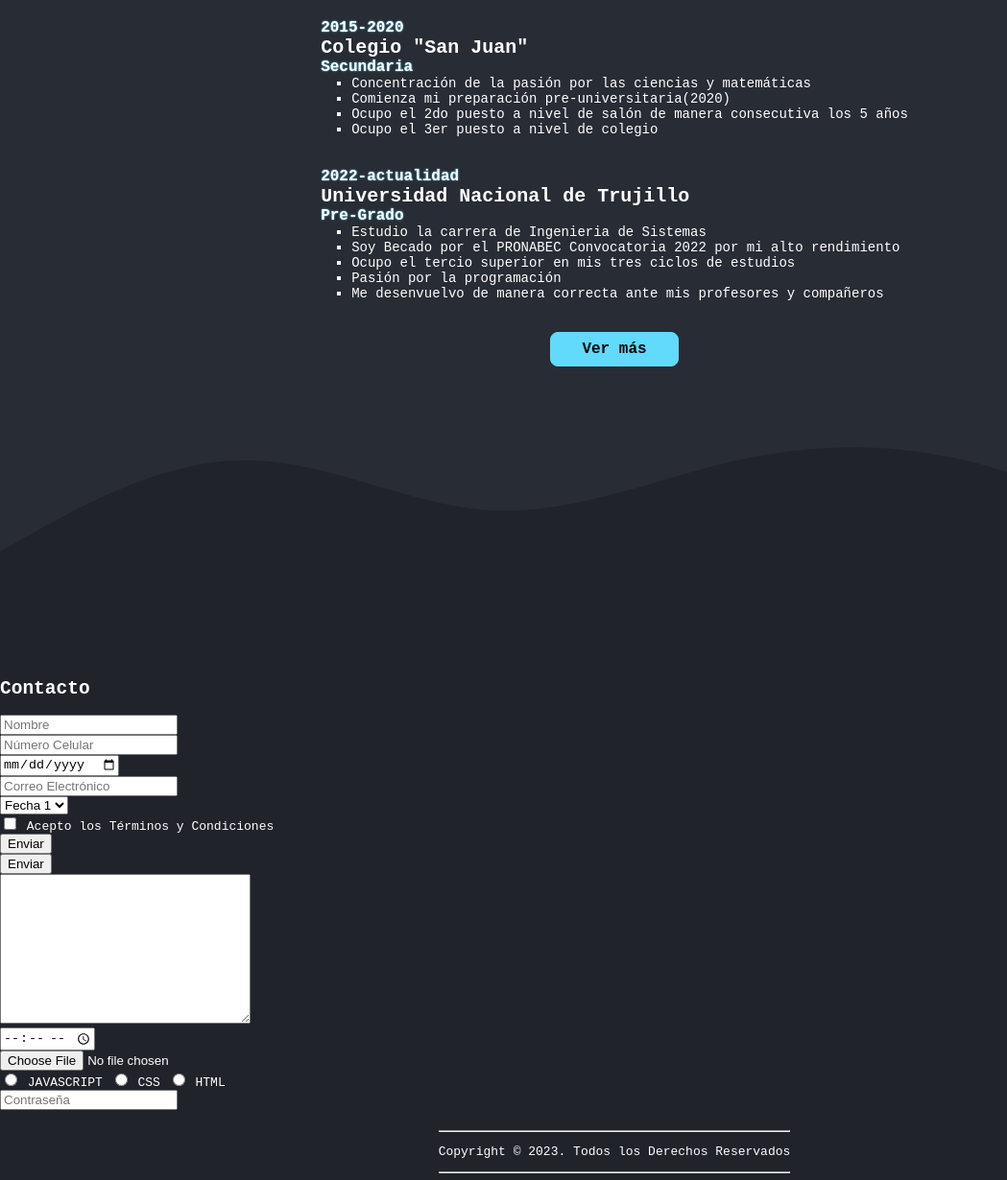
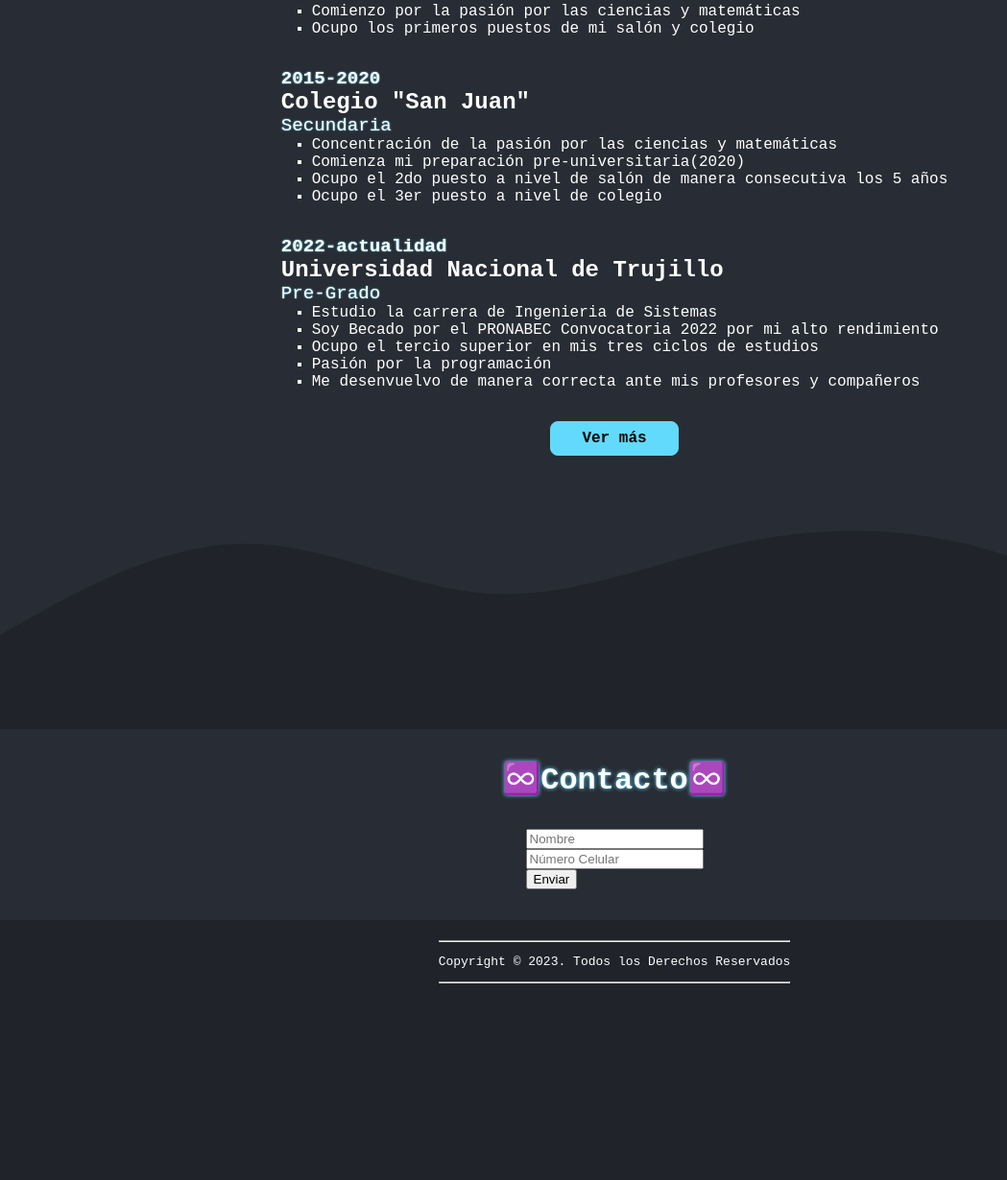
Before and after one commit to RenzoFV/Repository1, a plain HTML site: page index.html in a window 1280 px wide. Shown: the part 1401-2631 px from the top of the page at 96% size, without its empty margins (0-1049 px from the left). After the commit the page ends 2433 px from the top, so only its background shows below. Drawn offline with Linux system fonts and the light colour scheme; a web font is replaced by a local one.

Commit message:
Update index.html contact

```diff
--- a/css/index.css
+++ b/css/index.css
@@ -233,14 +233,14 @@
     position: relative;
 }
 .wave--rotate-180deg{
-    top: -0.125rem;
     transform: rotate(180deg);
+    margin: -1rem 0;
+
 }
 .wave__wave{
     display: block;
     fill: #282c34;
 }
-
 
 .section{
     background-color:#282c34 ;
@@ -251,7 +251,7 @@
     max-width: 640px;
     padding: 0 1rem;
 }
-.container--test{
+.container--elements{
     display: flex;
     flex-direction: column;
     gap: 2rem;
@@ -282,13 +282,13 @@
     text-shadow: 0 0 0.125rem #61dafb;
     font-size: 1rem;
 
-
 }
 .card-exp__institution{
     margin: 0;
     font-size: 1.25rem;
 }
 .card-exp__grade{
+    font-weight: 300;
     margin: 0;
     text-shadow:0 0 0.125rem #61dafb ;
     font-size: 1rem;
@@ -298,12 +298,9 @@
     padding: 0;
     padding-left: 2rem;
     list-style: square;
-
-
 }
 .card-exp__activity{
     font-size: 0.875rem;
-
 
 }
 .button{
@@ -337,3 +334,27 @@
     box-shadow: 0 0 0.25rem 0 #61dafb;
 
 }
+@media (min-width:768px){
+    .section{
+        padding: 2rem 0;
+    }
+    .section__title{
+        font-size: 2rem;
+    }
+    .card-exp__period{
+        font-size: 1.2rem;
+
+    }
+    .card-exp__institution{
+        font-size: 1.5rem;
+    }
+    .card-exp__grade{
+        font-size: 1.2rem;
+    }
+    .card-exp__activity{
+        font-size: 1rem;
+    }
+    .container{
+        max-width: 1024px;
+    }
+}
--- a/index.html
+++ b/index.html
@@ -73,7 +73,7 @@
                         Nacional de Trujillo, actualmente me encuentro cursando en el 4to ciclo de mi carrera.<br>
                         Me gusta cada día aprendar mas sobre tecnología y como ésta tiene impacto en nuestra sociedad.<br>
                         Mis hobbys son: Escuchar música, mirar películas y jugar videojuegos con mis amigos.💻</p>
-                    <a href="https://www.facebook.com/renzosaid.florianvillegas" class="button button--primary">¡Contáctame!</a>
+                    <a href="https://www.facebook.com/renzosaid.florianvillegas" class="button button--primary" target="_blank">¡Contáctame!</a>
                 </div>
                 <div class="i-Hero__img-container">
                     <div class="i-Hero__img-pro-tech-container">
@@ -96,7 +96,7 @@
         </svg>
     </figure>
         <section id="iExperience" class="section">
-            <div class="container container--test">
+            <div class="container container--elements">
                 <h2 class="section__title">🧑‍💻Estudios🧑‍💻</h2>
                 <div class="section__cards">
                     <div class="card-exp">
@@ -151,35 +151,13 @@
             </path>
             </svg>
         </figure>
-        <section id="iContact">
-            <div>
-                <h2>Contacto</h2>
+        <section id="iContact" class="section">
+            <div class="container container--elements">
+                <h2 class="section__title">♾️Contacto♾️</h2>
                 <form>
                    <input type="text" name="name" placeholder="Nombre" required/><br>
                    <input type="number" name="phone" placeholder="Número Celular"required/><br>
-                   <input type="date" name="date" placeholder="Fecha de Nacimiento"required/><br>
-                   <input type="email" name="email" placeholder="Correo Electrónico"required/><br>
-                   <select name="Fecha">
-                    <option value="Fecha 1">Fecha 1</option>
-                    <option value="Fecha 2">Fecha 2</option>
-                    <option value="Fecha 3">Fecha 3</option>
-                    <option value="Fecha 4">Fecha 4</option>
-                    <option value="Fecha 5">Fecha 5</option>
-                   </select><br>
-                   <input type="checkbox" name="terms" id="terms"/>
-                   <label for="terms">Acepto los Términos y Condiciones</label><br>
-                   <input type="button" value="Enviar"><br>
                    <button>Enviar</button><br>
-                   <textarea name="" id="" cols="30" rows="10"></textarea><br>
-                   <input type="time" name="hora" id=""><br>
-                   <input type="file" name="files"><br>
-                   <input type="radio" name="language" value="JS">
-                   <label for="">JAVASCRIPT</label>
-                   <input type="radio" name="language" value="CSS">
-                   <label for="">CSS</label>
-                   <input type="radio" name="language" value="HTML">
-                   <label for="">HTML</label><br>
-                   <input type="password" name="contraseña" placeholder="Contraseña">
                 </form>
             </div>
         </section>
```
